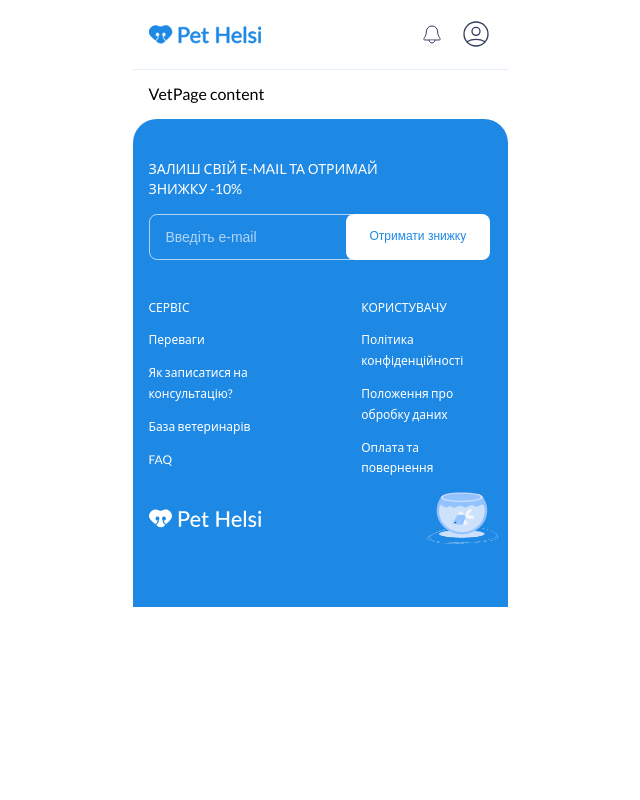
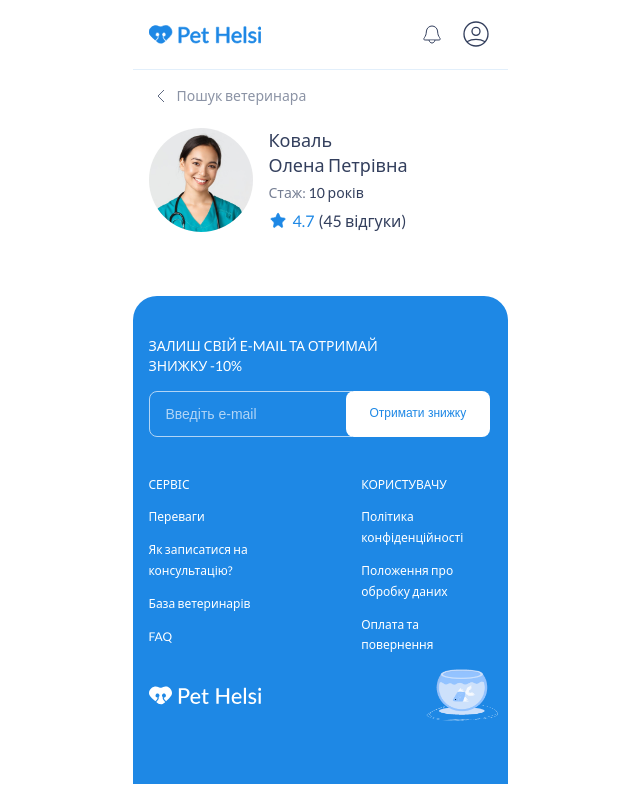
Before and after one commit to pethelsi-dev/pet-helsi, a React (Vite) app: page /vet/1 in a window 1280 px wide. Shown: the whole page, without its empty margins (320-960 px from the left). Built offline with nearby package versions, Linux system fonts and the light colour scheme.

Commit message:
Update VetCard

```diff
--- a/src/components/VetCard/VetCard.jsx
+++ b/src/components/VetCard/VetCard.jsx
@@ -2,10 +2,8 @@
 import { motion, AnimatePresence } from "framer-motion";
 import { useContext } from "react";
 import { DeviceContext } from "../DeviceProvider/DeviceProvider";
+import VetDescription from "../VetDescription/VetDescription";
 import VetSchedule from "../VetSchedule/VetSchedule";
-import Icon from "../Icon/Icon";
-import sprateSistem from "../../assets/Images/sprite-sistem.svg";
-import veterinar from "../../assets/Images/588f8e49768020da958bb009d913c575.png";
 import style from "./Vetcard.module.css";
 
 export default function VetCard({ vetValue, isVisible }) {
@@ -31,37 +29,7 @@
             ? { width: "288px" }
             : {}
         }>
-        {location.pathname !== "/" && (
-          <img
-            src={
-              // photo_url ||
-              veterinar
-            }
-            alt=""
-            className={style.imageVeterinarian}
-          />
-        )}
-
-        <div className={style.vetCardDescription}>
-          <p className={style.name}>{last_name}</p>
-          <p className={style.name}>
-            {first_name} {middle_name}
-          </p>
-          <p className={style.vetCardExperience}>
-            Стаж: <span className={style.vetCardData}>{experience} років</span>
-          </p>
-          <div className={style.vetCardReviews}>
-            <Icon
-              sprite={sprateSistem}
-              id="icon-star_fill"
-              width="20px"
-              height="20px"
-              className={style.iconStar}
-            />
-            <span className={style.vetCardData}>{rating}</span>
-            <span>({reviews_count} відгуки)</span>
-          </div>
-        </div>
+        <VetDescription vetValue={vetValue} />
 
         <AnimatePresence>
           {(location.pathname !== "/" || isVisible) && (
--- a/src/components/VetCard/Vetcard.module.css
+++ b/src/components/VetCard/Vetcard.module.css
@@ -6,84 +6,8 @@
   z-index: 1;
   overflow: hidden;
 }
-.imageVeterinarian {
-  display: block;
-  width: 104px;
-  height: 104px;
-  object-fit: cover;
-  border-radius: 50%;
-  margin-bottom: 16px;
-  object-position: top;
-}
-.name {
-  font-size: 20px;
-  font-weight: 500;
-  line-height: 28px;
-  text-align: left;
-  color: var(--text-color-dark);
-}
-.name:not(:first-child) {
-  margin-bottom: 8px;
-}
-.vetCardExperience {
-  font-size: 16px;
-  font-weight: 400;
-  line-height: 22.4px;
-  text-align: left;
-  color: var(--text-color-ligth-gray);
-  margin-bottom: 16px;
-}
-.vetCardData {
-  color: var(--text-color-dark);
-}
-.vetCardReviews {
-  font-size: 16px;
-  font-weight: 400;
-  line-height: 19.6px;
-  text-align: left;
-  color: var(--text-color-dark);
-  display: flex;
-  align-items: center;
-  gap: 4px;
-}
-.iconStar {
-  width: 20px;
-  height: 20px;
-  fill: var(--accent-color-dark);
-}
 
 @media screen and (min-width: 1440px) {
-  .name {
-    font-size: 24px;
-    font-weight: 500;
-    line-height: 36px;
-  }
-  .name:not(:first-child) {
-    margin-bottom: 8px;
-  }
-  .veterinariansExperience {
-    font-size: 16px;
-    line-height: 22.4px;
-    margin-bottom: 16px;
-  }
-  .reviewsWrapper {
-    font-size: 16px;
-    line-height: 22.4px;
-    align-items: start;
-    gap: 4px;
-  }
-  .iconStar {
-    width: 20px;
-    height: 20px;
-  }
-  .reviewsCount {
-    font-size: 16px;
-    line-height: 22.4px;
-  }
-  .iconStar {
-    width: 20px;
-    height: 20px;
-  }
   .iconArrowleft {
     display: inline-block;
     width: 24px;
--- /dev/null
+++ b/src/components/VetDescription/VetDescription.jsx
@@ -0,0 +1,88 @@
+import { useParams, useLocation } from "react-router-dom";
+import { useContext } from "react";
+import { DeviceContext } from "../DeviceProvider/DeviceProvider";
+import Icon from "../Icon/Icon";
+import sprateSistem from "../../assets/Images/sprite-sistem.svg";
+import veterinar from "../../assets/Images/588f8e49768020da958bb009d913c575.png";
+import clsx from "clsx";
+import style from "./VetDescription.module.css";
+
+export default function VetDescription({ vetValue }) {
+  const { id } = useParams();
+  const { isDesktop } = useContext(DeviceContext);
+  const location = useLocation();
+
+  const {
+    experience,
+    first_name,
+    last_name,
+    middle_name,
+    rating,
+    reviews_count,
+  } = vetValue;
+
+  return (
+    <>
+      {location.pathname !== "/" && (
+        <img
+          src={
+            // photo_url ||
+            veterinar
+          }
+          alt=""
+          className={clsx(style.imageVeterinarian, {
+            [style.imageVeterinarianDesk]:
+              location.pathname === `/vet/${id}` && isDesktop,
+          })}
+        />
+      )}
+      <div className={style.vetCardDescription}>
+        <p
+          className={clsx(style.name, {
+            [style.nameVetPageMob]:
+              location.pathname === `/vet/${id}` && !isDesktop,
+            [style.nameVetPageDesk]:
+              location.pathname === `/vet/${id}` && isDesktop,
+          })}>
+          {last_name}
+        </p>
+        <p
+          className={clsx(style.name, {
+            [style.nameVetPageMob]:
+              location.pathname === `/vet/${id}` && !isDesktop,
+            [style.nameVetPageDesk]:
+              location.pathname === `/vet/${id}` && isDesktop,
+          })}>
+          {first_name} {middle_name}
+        </p>
+
+        <p
+          className={clsx(style.vetCardExperience, {
+            [style.vetCardExperienceMob]:
+              location.pathname === `/vet/${id}` && !isDesktop,
+            [style.vetCardExperienceDesk]:
+              location.pathname === `/vet/${id}` && isDesktop,
+          })}>
+          Стаж: <span className={style.vetCardData}>{experience} років</span>
+        </p>
+
+        <div className={style.vetCardReviews}>
+          <Icon
+            sprite={sprateSistem}
+            id="icon-star_fill"
+            width="20px"
+            height="20px"
+            className={style.iconStar}
+          />
+          <span
+            className={clsx(style.vetCardData, {
+              [style.vetCardDataBlue]: location.pathname === `/vet/${id}`,
+            })}>
+            {rating}
+          </span>
+          <span>({reviews_count} відгуки)</span>
+        </div>
+      </div>
+    </>
+  );
+}
--- /dev/null
+++ b/src/components/VetDescription/VetDescription.module.css
@@ -0,0 +1,109 @@
+.imageVeterinarian {
+  display: block;
+  width: 104px;
+  height: 104px;
+  object-fit: cover;
+  border-radius: 50%;
+  margin-bottom: 16px;
+  object-position: top;
+}
+.name {
+  font-size: 20px;
+  font-weight: 500;
+  line-height: 28px;
+  text-align: left;
+  color: var(--text-color-dark);
+}
+.name:not(:first-child) {
+  margin-bottom: 8px;
+}
+.nameVetPageMob {
+  font-weight: 500;
+  font-size: 18px;
+  line-height: 140%;
+  color: var(--text-color-dark);
+}
+.nameVetPageMob:not(:first-child) {
+  margin-bottom: 4px;
+}
+
+.vetCardExperience {
+  font-size: 16px;
+  font-weight: 400;
+  line-height: 22.4px;
+  text-align: left;
+  color: var(--text-color-ligth-gray);
+  margin-bottom: 16px;
+}
+.vetCardExperienceMob {
+  font-size: 14px;
+  margin-bottom: 6px;
+}
+.vetCardData {
+  color: var(--text-color-dark);
+}
+.vetCardReviews {
+  font-size: 16px;
+  font-weight: 400;
+  line-height: 19.6px;
+  text-align: left;
+  color: var(--text-color-dark);
+  display: flex;
+  align-items: center;
+  gap: 4px;
+}
+.iconStar {
+  width: 20px;
+  height: 20px;
+  fill: var(--accent-color-dark);
+}
+.vetCardDataBlue {
+  color: var(--accent-color-dark);
+}
+
+@media screen and (min-width: 1440px) {
+  .name {
+    font-size: 24px;
+    font-weight: 500;
+    line-height: 36px;
+  }
+  .name:not(:first-child) {
+    margin-bottom: 8px;
+  }
+  .nameVetPageDesk {
+    font-weight: 500;
+    font-size: 24px;
+    line-height: 150%;
+    color: var(--text-color-dark);
+  }
+  .nameVetPageDesk:not(:first-child) {
+    margin-bottom: 4px;
+  }
+
+  .veterinariansExperience {
+    font-size: 16px;
+    line-height: 22.4px;
+    margin-bottom: 16px;
+  }
+  .vetCardExperienceDesk {
+    margin-bottom: 8px;
+  }
+  .imageVeterinarianDesk {
+    width: 128px;
+    height: 128px;
+  }
+  .reviewsWrapper {
+    font-size: 16px;
+    line-height: 22.4px;
+    align-items: start;
+    gap: 4px;
+  }
+  .iconStar {
+    width: 20px;
+    height: 20px;
+  }
+  .reviewsCount {
+    font-size: 16px;
+    line-height: 22.4px;
+  }
+}
--- a/src/pages/VetPage/VetPage.jsx
+++ b/src/pages/VetPage/VetPage.jsx
@@ -1,5 +1,74 @@
+import { Link, useParams } from "react-router-dom";
+import { useContext } from "react";
+import { DeviceContext } from "../../components/DeviceProvider/DeviceProvider";
+import sprateSistem from "../../assets/Images/sprite-sistem.svg";
+import Icon from "../../components/Icon/Icon";
+import VetDescription from "../../components/VetDescription/VetDescription";
+import allVeterinarians from "../../../allVeterinarians.json";
 import style from "./VetPage.module.css";
 
 export default function VetPage() {
-  return <section className={style.vetPageConteiner}>VetPage content</section>;
+  const { id } = useParams();
+  const vet = allVeterinarians.find(vet => vet.id === Number(id));
+  const { isDesktop } = useContext(DeviceContext);
+
+  if (!vet) {
+    return <p>Ветеринар не знайден</p>;
+  }
+  console.log(vet);
+  const {
+    experience,
+    first_name,
+    last_name,
+    middle_name,
+    rating,
+    reviews_count,
+  } = vet;
+
+  return (
+    <section className={style.vetPageConteiner}>
+      <div>
+        <div className={style.vetPageNav}>
+          {!isDesktop && (
+            <Icon
+              sprite={sprateSistem}
+              id={"arrow-left"}
+              width="20px"
+              height="20px"
+              className={style.iconArrow}
+            />
+          )}{" "}
+          {isDesktop && (
+            <>
+              <Link to={"/"}>Головна</Link>
+              <Icon
+                sprite={sprateSistem}
+                id={"arrow-rigth"}
+                width="24px"
+                height="24px"
+                className={style.iconArrowDesk}
+              />
+            </>
+          )}
+          <p>Пошук ветеринара</p>
+          <Icon
+            sprite={sprateSistem}
+            id={"arrow-rigth"}
+            width="24px"
+            height="24px"
+            className={style.iconArrowDesk}
+          />
+          {isDesktop && (
+            <p>
+              {last_name} {first_name} {middle_name}
+            </p>
+          )}
+        </div>
+
+        <div className={style.vetPageDeskr}>
+          <VetDescription vetValue={vet} />
+        </div>
+      </div>
+    </section>
+  );
 }
--- a/src/pages/VetPage/VetPage.module.css
+++ b/src/pages/VetPage/VetPage.module.css
@@ -1,10 +1,47 @@
 .vetPageConteiner {
   padding: 16px;
   background-color: var(--bg-color);
+}
+.vetPageDeskr {
+  display: flex;
+  gap: 16px;
+  margin-bottom: 32px;
+}
+.vetPageNav {
+  display: flex;
+  align-items: center;
+  gap: 4px;
+  font-weight: 400;
+  font-size: 14px;
+  line-height: 140%;
+  color: var(--color-medium-gray);
+  margin-bottom: 20px;
+}
+.iconArrow {
+  stroke: var(--text-color-gray);
+  width: 24px;
+  height: 24px;
 }
 
 @media screen and (min-width: 1440px) {
   .vetPageConteiner {
     padding: 32px 72px;
+    display: flex;
+    gap: 147px;
+  }
+  .vetPageDeskr {
+    gap: 32px;
+  }
+  .vetPageNav {
+    font-weight: 500;
+    font-size: 12px;
+    line-height: 140%;
+    color: var(--color-medium-gray);
+    margin-bottom: 32px;
+  }
+  .iconArrowDesk {
+    stroke: var(--text-color-gray);
+    width: 20px;
+    height: 20px;
   }
 }
```
